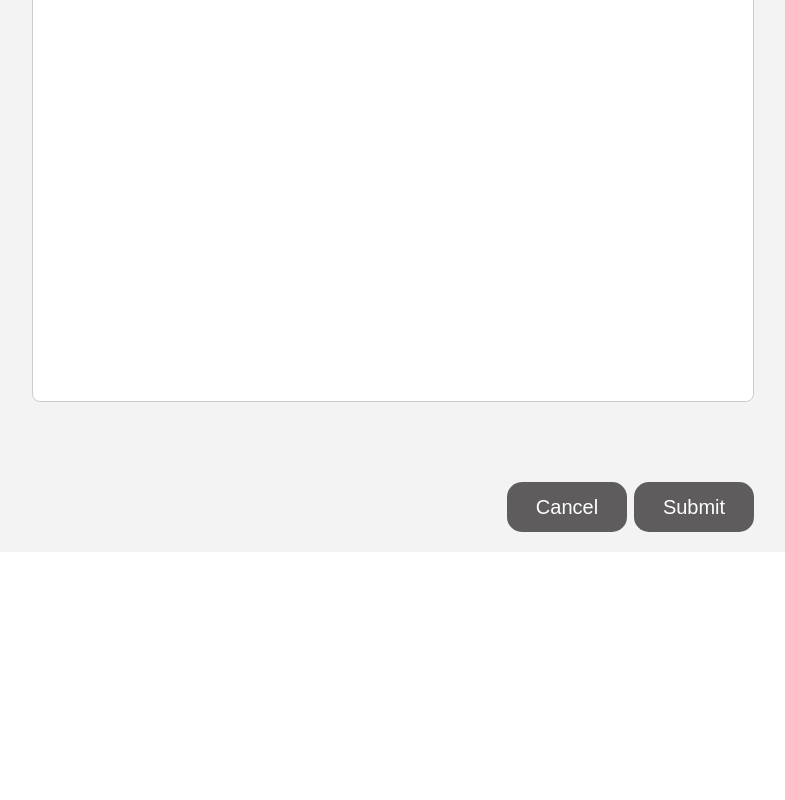
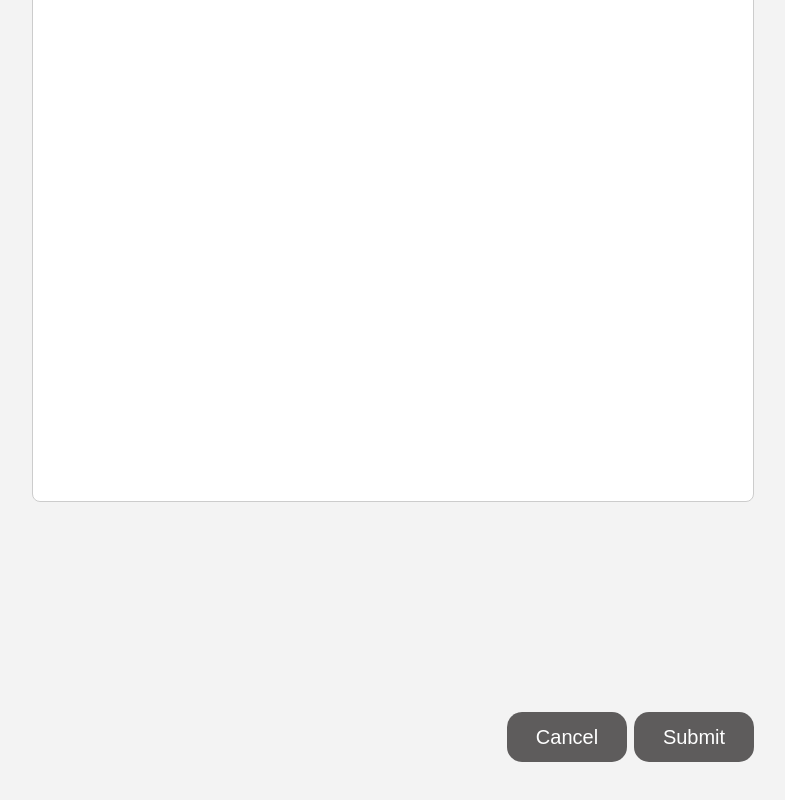
Before and after one commit to sybaeee/seoul-book, a Next.js app: page /detail in a window 1280 px wide. Shown: the part 806-1606 px from the top of the page, without its empty margins (247-1032 px from the left). Before the commit the page ends 1366 px from the top, so only its background shows below. Built offline with nearby package versions, Linux system fonts and the light colour scheme.

Commit message:
fix: detailPage ui 수정

```diff
--- a/src/style/detail.style.js
+++ b/src/style/detail.style.js
@@ -10,7 +10,7 @@ export const FormContainer = styled.div`
   justify-content: center;
   //background-color는 굳이 안넣어도............
   background-color: #f3f3f3;
-  width: 1000px;
+  padding: 100px 20px;
 `;
 
 export const FormWrapper = styled.form`
@@ -100,6 +100,6 @@ export const Button = styled.button`
 export const ButtonBox = styled.div`
   display: flex;
   align-self: end;
-  margin-top: 70px;
+  margin-top: 200px;
   column-gap: 7px;
 `;
```
